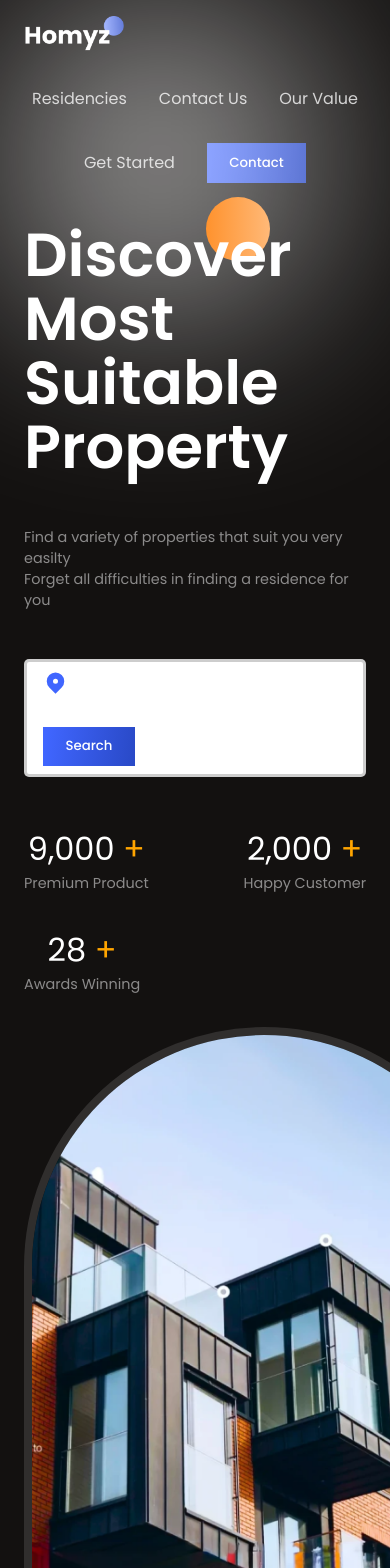
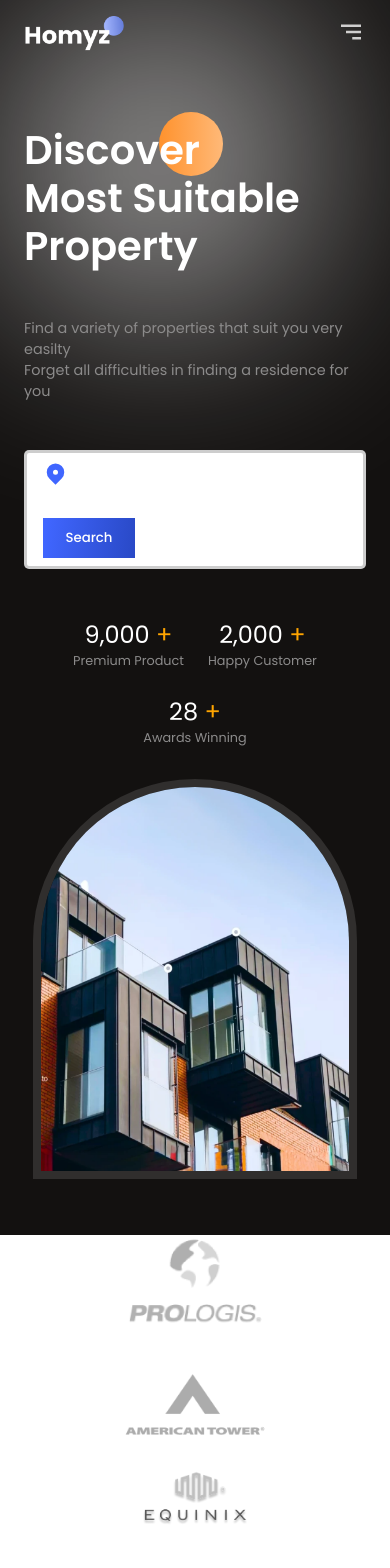
Before and after one commit to MateusBeltrao/homyz, a React (Vite) app: page / in a window 390 px wide. Shown: the top 1568 px of the page. Built offline with nearby package versions, Linux system fonts and the light colour scheme.

Commit message:
add resposive

```diff
--- a/src/components/Contacty/Contacty.css
+++ b/src/components/Contacty/Contacty.css
@@ -61,3 +61,26 @@
     color: white;
     scale: 0.8;
 }
+
+@media (max-width: 1024px){
+    .c-container{
+        flex-direction: column;
+    }
+
+    .c-right{
+        justify-content: center;
+    }
+
+    .contactModes{
+        width: 100%;
+    }
+
+    .row{
+        flex-direction: column;
+        width: 100%;
+    }
+
+    .mode{
+        width: 100%;
+    }
+}
--- a/src/components/Footer/Footer.css
+++ b/src/components/Footer/Footer.css
@@ -10,3 +10,15 @@
     margin-top: 1.5rem;
     font-weight: 500;
 }
+
+
+@media (max-width: 768px) {
+    .f-container{
+        justify-content: center;
+    }
+
+    .f-container>div{
+        align-items: center!important;
+        text-align: center;
+    }
+}
--- a/src/components/Header/Header.css
+++ b/src/components/Header/Header.css
@@ -1,5 +1,6 @@
 .h-wrapper{
     color: white;
+    z-index: 99;
 }
 
 .h-container{
@@ -17,3 +18,30 @@
 h-menu>*:hover{
     cursor: pointer;
 }
+
+.menu-icon{
+    display: none;
+}
+
+@media (max-width: 768px){
+    .menu-icon{
+        display: block;
+    }
+
+    .h-menu{
+        z-index: 99;
+        color: var(--black);
+        position: absolute;
+        top: 3rem;
+        right: 4rem;
+        background: white;
+        flex-direction: column;
+        font-weight: 500;
+        gap: 2rem;
+        padding: 3rem;
+        border-radius: 10px;
+        align-items: flex-start;
+        box-shadow: 0px 4px 4px rgba(0, 0, 0, 0.05);
+        transition: all 300ms ease-in;
+    }
+}
--- a/src/components/Header/Header.jsx
+++ b/src/components/Header/Header.jsx
@@ -1,12 +1,28 @@
-import React from 'react'
+import React, { useState } from 'react'
 import './Header.css'
+import { BiMenuAltRight } from 'react-icons/bi';
+import OutsideClickHandler from 'react-outside-click-handler';
+
 const Header = () => {
+
+  const [menuOpened, setMenuOpened] = useState(false)
+
+  const getMenuStyles = (menuOpened) => {
+    if (document.documentElement.clientWidth <= 800) {
+      return { right: !menuOpened && "-100%" };
+    }
+
+  }
   return (
     <section className='h-wrapper'>
-        <div className="flexCenter paddings h-container">
+      <div className="flexCenter paddings innerWidth h-container">
         <img src="./logo.png" alt="logo" width={100} />
 
-            <div className="flexCenter h-menu ">
+        <OutsideClickHandler onOutsideClick={() => {
+          setMenuOpened(false)
+        }}>
+          <div className="flexCenter h-menu"
+            style={getMenuStyles(menuOpened)}>
             <a href="">Residencies</a>
             <a href="">Contact Us</a>
             <a href="">Our Value</a>
@@ -15,7 +31,13 @@
               <a href="">Contact</a>
             </button>
           </div>
+        </OutsideClickHandler>
+
+        <div className="menu-icon" onClick={() => setMenuOpened((prev) => !prev)}>
+          <BiMenuAltRight size={30}></BiMenuAltRight>
         </div>
+      </div>
+
     </section>
   )
 }
--- a/src/components/Hero/Hero.css
+++ b/src/components/Hero/Hero.css
@@ -2,10 +2,11 @@
     color: white;
     position: relative;
     padding-bottom: 2rem;
+    z-index: 1;
 }
 
 .hero-container{
-    justify-content: space-between;
+    justify-content: space-around;
     align-items: flex-end;
 }
 
@@ -75,3 +76,37 @@
     width: 100%;
     height: 100%;
 }
+
+@media (max-width: 640px){
+    .hero-container{
+        margin-top: 2rem;
+    }
+
+    .hero-title>h1{
+        font-size: 2.5rem;
+        line-height: 3rem;
+    }
+
+    .image-container{
+        width: 95%;
+        height: 25rem;
+    }
+
+    .stats{
+        justify-content: center;
+        gap: 1.5rem;
+    }
+
+    .hero-right{
+        width: 100%;
+    }
+
+    .stat>:nth-child(1){
+        font-size: 1.5rem;
+    }
+
+    .stat>:nth-child(2)
+    {
+        font-size: 0.8rem;
+    }
+}
--- a/src/components/Hero/Hero.jsx
+++ b/src/components/Hero/Hero.jsx
@@ -2,6 +2,7 @@
 import "./Hero.css"
 import { HiLocationMarker } from 'react-icons/hi'
 import CountUp from 'react-countup'
+import {motion} from  'framer-motion'
 
 export const Hero = () => {
     return (
@@ -11,11 +12,15 @@
                 <div className="flexColStart hero-left">
                     <div className="hero-title">
                         <div className="orange-circle"></div>
-                        <h1>
+                        <motion.h1
+                            initial={{y: "2rem", opacity: 0}}
+                            animate={{y: 0, opacity:1}}
+                            transition={{duration: 2, type: "spring"}}
+                        >
                             Discover <br />
                             Most Suitable <br />
                             Property
-                        </h1>
+                        </motion.h1>
                     </div>
 
                     <div className="flexColStart hero-des">
@@ -57,9 +62,16 @@
                 </div>
 
                 <div className="flexCenter hero-right">
-                    <div className="image-container">
+                    <motion.div
+                    initial={{x: "7rem", opacity: 0}}
+                    animate={{x:0, opacity: 1}}
+                    transition={{
+                        duration: 2,
+                        type: "spring"
+                    }}
+                    className="image-container">
                         <img src="./hero-image.png" alt="" />
-                    </div>
+                    </motion.div>
                 </div>
             </div>
         </section>
--- a/src/components/Residencias/Residencias.css
+++ b/src/components/Residencias/Residencias.css
@@ -78,3 +78,14 @@
   {
     box-shadow: 0px 0px 5px 1px rgba(0, 0, 0, 0.25);
   }
+
+
+  @media(max-width: 640px){
+    .r-head{
+        align-items: center;
+    }
+
+    .r-buttons{
+        position: initial;
+    }
+  }
--- a/src/components/Value/Value.css
+++ b/src/components/Value/Value.css
@@ -49,3 +49,15 @@
 .accordionButton .primaryText{
     font-size: 1.1rem;
 }
+
+@media (max-width: 1024px){
+    .v-container{
+        flex-direction: column;
+    }
+
+    @media (max-width: 768px) {
+        .accordionButton .primaryText{
+            font-size: 0.8rem;
+        }
+    }
+}
```
Lines whose indentation alone changed are shown as unchanged.
